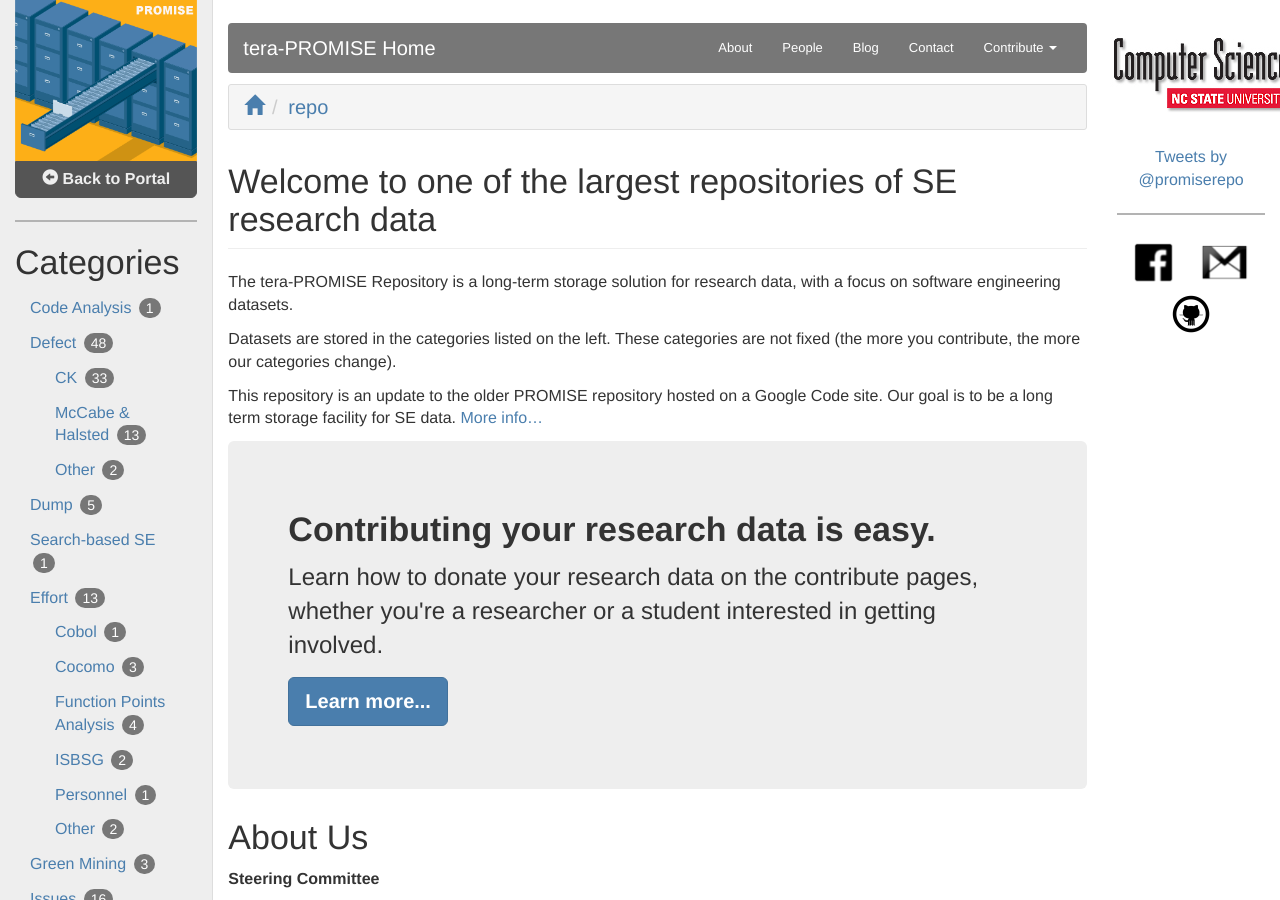
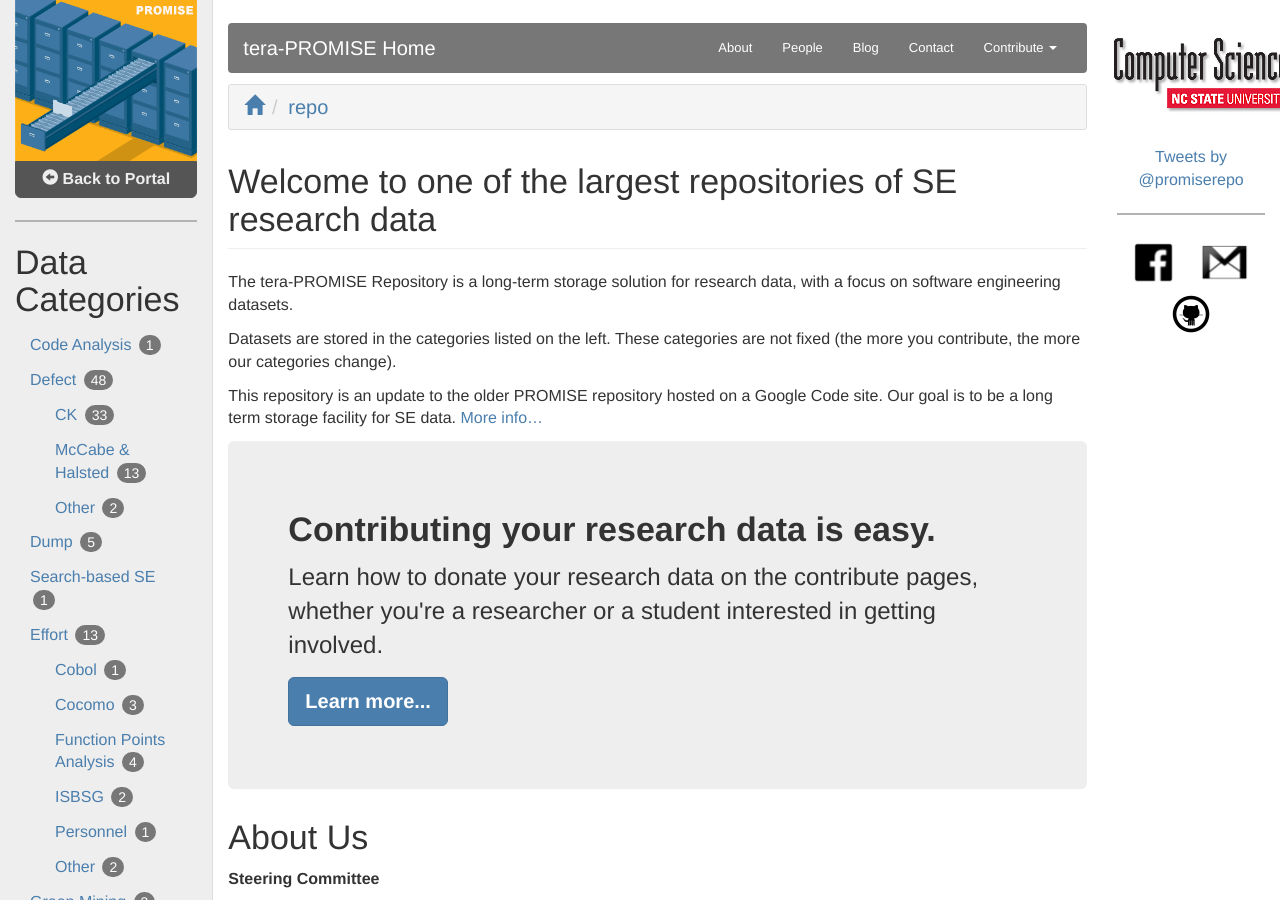
Before and after one commit to reesjones/reesjones.github.io, a Jekyll site: the page built from repo/index.md, in a window 1280 px wide and 900 px high. Built offline with Jekyll 4.4.1, drawn with Linux system fonts in a browser that asks for light colours; comment, search, counter and statistics services are not loaded.

Commit message:
Updates left bar wording

```diff
--- a/_includes/repo/leftbar.html
+++ b/_includes/repo/leftbar.html
@@ -10,7 +10,7 @@
 
 	<hr>
 
-	<h2>Categories</h2>
+	<h2>Data Categories</h2>
 
 	<ul class="nav nav-pills nav-stacked" id="category-list">
 		<li><a href="/repo/code-analysis">
```
